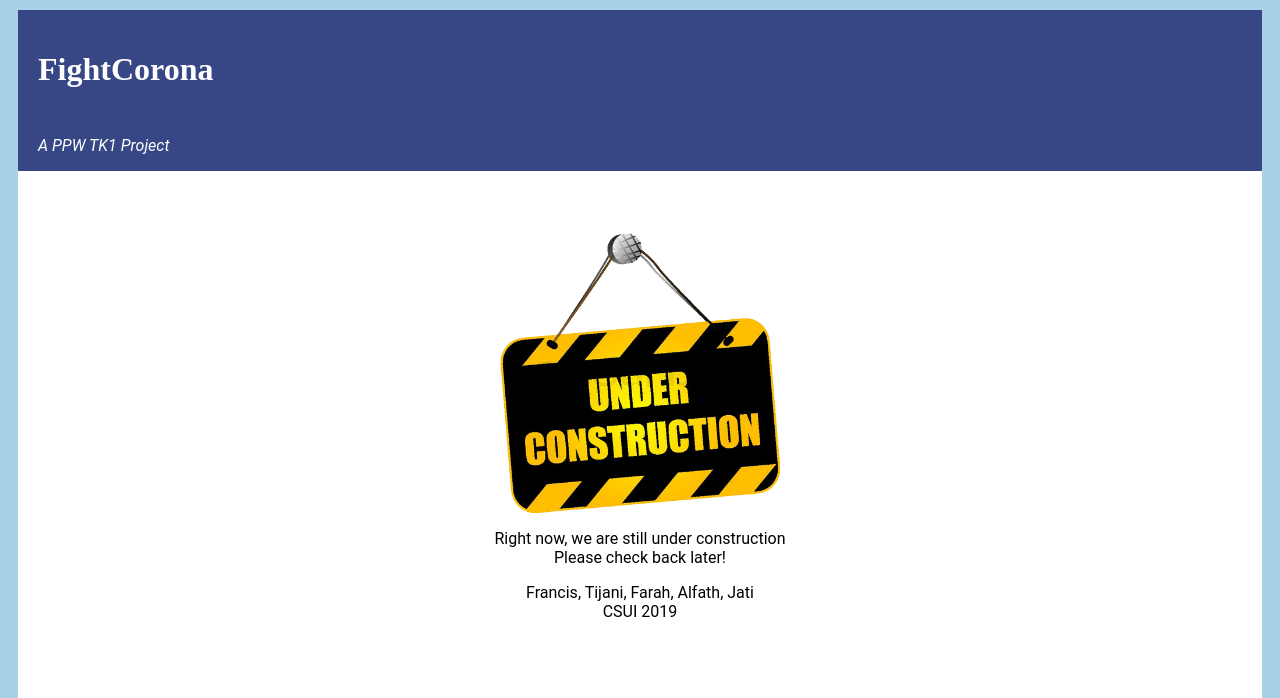
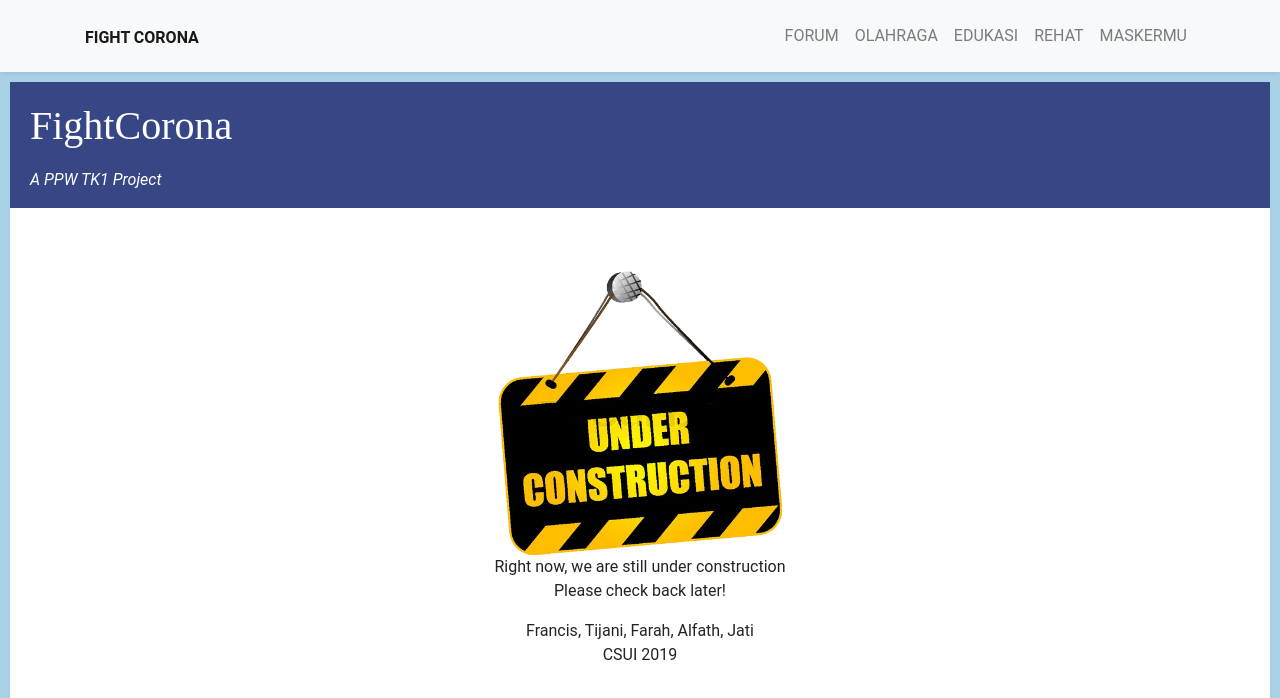
Before and after one commit to fwibisono87/fight-corona, a Django app: page / in a window 1280 px wide. Shown: the top 698 px of the page. Run offline with Django 3.2, Linux system fonts and the light colour scheme; some libraries are stand-ins or nearby versions.

Commit message:
Add base.html

```diff
--- /dev/null
+++ b/templates/global/base.html
@@ -0,0 +1,58 @@
+{% load static %}
+<!DOCTYPE html>
+<html lang="en">
+
+<head>
+  <meta charset="UTF-8">
+  <meta name="viewport" content="width=device-width, initial-scale=1.0">
+  <link rel="stylesheet" href="https://stackpath.bootstrapcdn.com/bootstrap/4.5.2/css/bootstrap.min.css" integrity="sha384-JcKb8q3iqJ61gNV9KGb8thSsNjpSL0n8PARn9HuZOnIxN0hoP+VmmDGMN5t9UJ0Z" crossorigin="anonymous">
+  {% block meta %}
+  {% endblock meta %}
+</head>
+
+<body>
+  <header class="header fixed-top">
+    <nav class="navbar navbar-expand-lg navbar-light bg-light shadow-sm py-3">
+      <div class="container">
+          <a class="navbar-brand">
+            <small class="font-weight-bold mb-0 text-uppercase">Fight Corona</small>
+          </a>
+        <button class="navbar-toggler navbar-toggler-right" type="button" data-toggle="collapse"
+          data-target="#navbarSupportedContent" aria-controls="navbarSupportedContent" aria-expanded="false"
+          aria-label="Toggle navigation">
+          <span class="navbar-toggler-icon"></span>
+        </button>
+
+        <div class="collapse navbar-collapse" id="navbarSupportedContent">
+          <ul class="navbar-nav ml-auto">
+            <li class="nav-item">
+              <a class="nav-link scroll-link">FORUM</a>
+            </li>
+            <li class="nav-item">
+              <a class="nav-link scroll-link">OLAHRAGA</a>
+            </li>
+            <li class="nav-item">
+              <a class="nav-link scroll-link">EDUKASI</a>
+            </li>
+            <li class="nav-item">
+              <a class="nav-link scroll-link" >REHAT</a>
+            </li>
+            <li class="nav-item">
+              <a class="nav-link scroll-link" >MASKERMU</a>
+            </li>
+          </ul>
+        </div>
+      </div>
+    </nav>
+  </header>
+  {% block content %}
+
+  {% endblock content %}
+  <script src="https://code.jquery.com/jquery-3.5.1.slim.min.js"
+    integrity="sha384-DfXdz2htPH0lsSSs5nCTpuj/zy4C+OGpamoFVy38MVBnE+IbbVYUew+OrCXaRkfj" crossorigin="anonymous"></script>
+  <script src="https://cdn.jsdelivr.net/npm/popper.js@1.16.1/dist/umd/popper.min.js"
+    integrity="sha384-9/reFTGAW83EW2RDu2S0VKaIzap3H66lZH81PoYlFhbGU+6BZp6G7niu735Sk7lN" crossorigin="anonymous"></script>
+  <script src="https://stackpath.bootstrapcdn.com/bootstrap/4.5.2/js/bootstrap.min.js"
+    integrity="sha384-B4gt1jrGC7Jh4AgTPSdUtOBvfO8shuf57BaghqFfPlYxofvL8/KUEfYiJOMMV+rV" crossorigin="anonymous"></script>
+</body>
+</html>
--- a/templates/global/home.html
+++ b/templates/global/home.html
@@ -1,12 +1,16 @@
+{% extends 'global/base.html' %}
 {% load static %}
-<!DOCTYPE html>
-<html lang="en">
-<head>
+
+{% block meta %}
     <meta charset="UTF-8">
     <title>FightCorona - Under Construction</title>
     <link rel="stylesheet" href="static/francis/css/main.css">
-</head>
-<body>
+{% endblock meta %}
+
+{% block content %}
+<br>
+<br>
+<br>
     <div class="grid-container">
         <div class="element">
             <div class="header_box"><h1>FightCorona</h1></div>
@@ -30,5 +34,4 @@
             </div>
         </div>
     </div>
-</body>
-</html>
+{% endblock content %}
```
Also changed, not shown: static/francis/css/main.css (line endings or trailing spaces).
